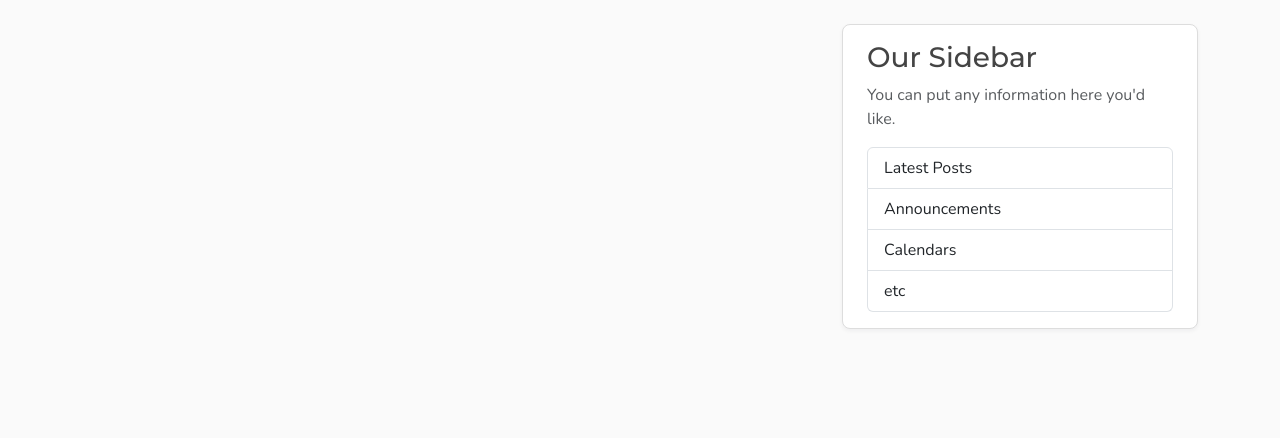
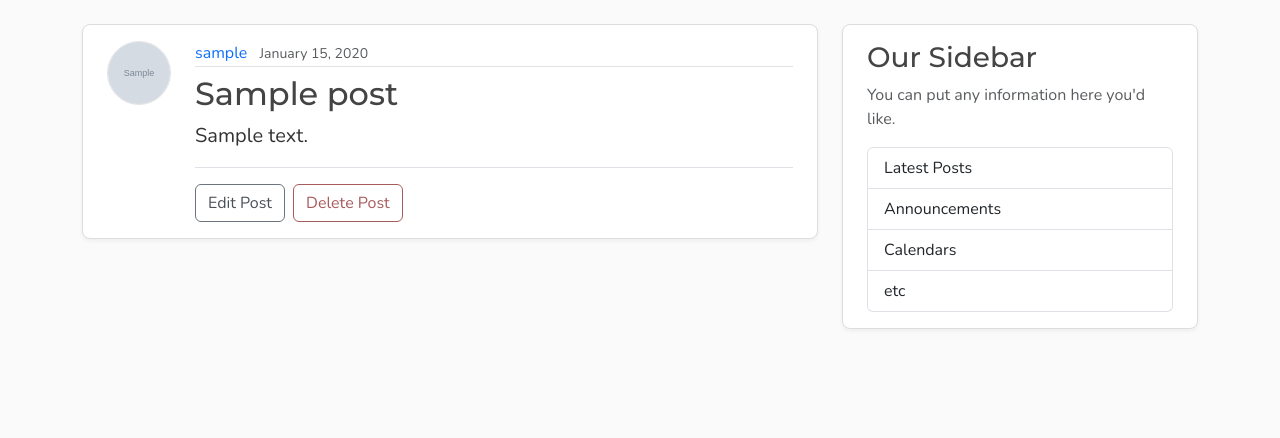
Before and after one commit to manoj-pun/fastapi, a FastAPI app: page /posts/1 in a window 1280 px wide. Shown: the part 56-494 px from the top of the page. Run offline with FastAPI, Linux system fonts and the light colour scheme; tables that the repository leaves empty hold one stand-in row (values such as "Sample post"); grey boxes marked "Sample" are stand-in pictures.

Commit message:
fix:home post and main

```diff
--- a/main.py
+++ b/main.py
@@ -1,43 +1,27 @@
 from typing import Annotated
-from fastapi import FastAPI, Request, HTTPException, status, Depends
+
+from fastapi import Depends, FastAPI, HTTPException, Request, status
 from fastapi.exceptions import RequestValidationError
 from fastapi.responses import JSONResponse
 from fastapi.staticfiles import StaticFiles
 from fastapi.templating import Jinja2Templates
-from starlette.exceptions import HTTPException as StarletteHTTPException
-from schemas import PostCreate, PostResponse, UserCreate, UserResponse
 from sqlalchemy import select
 from sqlalchemy.orm import Session
+from starlette.exceptions import HTTPException as StarletteHTTPException
 
 import models
 from database import Base, engine, get_db
+from schemas import PostCreate, PostResponse, UserCreate, UserResponse
 
 Base.metadata.create_all(bind=engine)
 
 app = FastAPI()
 
 app.mount("/static", StaticFiles(directory="static"), name="static")
-
 app.mount("/media", StaticFiles(directory="media"), name="media")
 
 templates = Jinja2Templates(directory="templates")
 
-posts: list[dict] = [
-    {
-        "id": 1,
-        "author": "Corey Schafer",
-        "title": "FastAPI is Awesome",
-        "content": "This framework is really easy to use and super fast.",
-        "date_posted": "April 20, 2025",
-    },
-    {
-        "id": 2,
-        "author": "Jane Doe",
-        "title": "Python is Great for Web Development",
-        "content": "Python is a great language for web development, and FastAPI makes it even better.",
-        "date_posted": "April 21, 2025",
-    },
-]
 
 @app.get("/", include_in_schema=False, name="home")
 @app.get("/posts", include_in_schema=False, name="posts")
@@ -49,6 +33,7 @@
         "home.html",
         {"posts": posts, "title": "Home"},
     )
+
 
 @app.get("/posts/{post_id}", include_in_schema=False)
 def post_page(request: Request, post_id: int, db: Annotated[Session, Depends(get_db)]):
@@ -63,6 +48,7 @@
         )
     raise HTTPException(status_code=status.HTTP_404_NOT_FOUND, detail="Post not found")
 
+
 @app.get("/users/{user_id}/posts", include_in_schema=False, name="user_posts")
 def user_posts_page(
     request: Request,
@@ -76,7 +62,6 @@
             status_code=status.HTTP_404_NOT_FOUND,
             detail="User not found",
         )
-
     result = db.execute(select(models.Post).where(models.Post.user_id == user_id))
     posts = result.scalars().all()
     return templates.TemplateResponse(
@@ -85,48 +70,51 @@
         {"posts": posts, "user": user, "title": f"{user.username}'s Posts"},
     )
 
+
 @app.post(
     "/api/users",
     response_model=UserResponse,
     status_code=status.HTTP_201_CREATED,
 )
-def create_user(user: UserCreate, db:Annotated[Session,Depends(get_db)]):
-    result = db.execute(select(models.User).where(models.User.username == user.username))
+def create_user(user: UserCreate, db: Annotated[Session, Depends(get_db)]):
+    result = db.execute(
+        select(models.User).where(models.User.username == user.username),
+    )
     existing_user = result.scalars().first()
-
     if existing_user:
         raise HTTPException(
-            status_code=status.HTTP_400_BAD_REQUEST, detail="Username already exists",
+            status_code=status.HTTP_400_BAD_REQUEST,
+            detail="Username already exists",
         )
-
-    result = db.execute(select(models.User).where(models.User.email == user.email))
-    existing_user = result.scalars().first()
-
-    if existing_user:
+    result = db.execute(
+        select(models.User).where(models.User.email == user.email),
+    )
+    existing_email = result.scalars().first()
+    if existing_email:
         raise HTTPException(
-            status_code=status.HTTP_400_BAD_REQUEST, detail="Email already exists",
+            status_code=status.HTTP_400_BAD_REQUEST,
+            detail="Email already registered",
         )
-
     new_user = models.User(
         username=user.username,
-        email=user.email
+        email=user.email,
     )
-
     db.add(new_user)
     db.commit()
     db.refresh(new_user)
-
     return new_user
 
+
 @app.get("/api/users/{user_id}", response_model=UserResponse)
-def get_user(user_id: int, db:Annotated[Session,Depends(get_db)]):
-    result = db.execute(select(models.User).where(models.User.id == user_id))
+def get_user(user_id: int, db: Annotated[Session, Depends(get_db)]):
+    result = db.execute(
+        select(models.User).where(models.User.id == user_id),
+    )
     user = result.scalars().first()
-
     if user:
         return user
+    raise HTTPException(status_code=status.HTTP_404_NOT_FOUND, detail="User not found")
 
-    raise HTTPException(status_code=status.HTTP_404_NOT_FOUND, detail="User not found")
 
 @app.get("/api/users/{user_id}/posts", response_model=list[PostResponse])
 def get_user_posts(user_id: int, db: Annotated[Session, Depends(get_db)]):
@@ -137,7 +125,6 @@
             status_code=status.HTTP_404_NOT_FOUND,
             detail="User not found",
         )
-
     result = db.execute(select(models.Post).where(models.Post.user_id == user_id))
     posts = result.scalars().all()
     return posts
@@ -149,7 +136,7 @@
     posts = result.scalars().all()
     return posts
 
-## Create Post
+
 @app.post(
     "/api/posts",
     response_model=PostResponse,
@@ -163,7 +150,6 @@
             status_code=status.HTTP_404_NOT_FOUND,
             detail="User not found",
         )
-
     new_post = models.Post(
         title=post.title,
         content=post.content,
@@ -174,6 +160,7 @@
     db.refresh(new_post)
     return new_post
 
+
 @app.get("/api/posts/{post_id}", response_model=PostResponse)
 def get_post(post_id: int, db: Annotated[Session, Depends(get_db)]):
     result = db.execute(select(models.Post).where(models.Post.id == post_id))
@@ -182,6 +169,7 @@
         return post
     raise HTTPException(status_code=status.HTTP_404_NOT_FOUND, detail="Post not found")
 
+
 @app.exception_handler(StarletteHTTPException)
 def general_http_exception_handler(request: Request, exception: StarletteHTTPException):
     message = (
@@ -189,7 +177,6 @@
         if exception.detail
         else "An error occurred. Please check your request and try again."
     )
-
     if request.url.path.startswith("/api"):
         return JSONResponse(
             status_code=exception.status_code,
@@ -205,6 +192,7 @@
         },
         status_code=exception.status_code,
     )
+
 
 @app.exception_handler(RequestValidationError)
 def validation_exception_handler(request: Request, exception: RequestValidationError):
--- a/templates/post.html
+++ b/templates/post.html
@@ -1,6 +1,5 @@
 {% extends "layout.html" %}
 {% block content %}
-  {% for post in posts %}
   <article class="content-section py-3 px-4 mb-4">
     <div class="d-flex align-items-start gap-4">
       <img class="rounded-circle article-img flex-shrink-0"
@@ -15,13 +14,48 @@
              href="{{ url_for('user_posts', user_id=post.author.id) }}">{{ post.author.username }}</a>
           <small class="text-body-secondary">{{ post.date_posted.strftime("%B %d, %Y") }}</small>
         </div>
-          <h2>
-            <a class="article-title"
-               href="{{ url_for('post_page', post_id=post.id) }}">{{ post.title }}</a>
-          </h2>
+        <h2 class="article-title">{{ post.title }}</h2>
         <p class="article-content">{{ post.content }}</p>
+        <!-- Only show edit/delete options if the user is the author -->
+        <!-- TODO: Add user authentication and authorization -->
+        <div class="post-actions mt-3 pt-3 border-top">
+          <a class="btn btn-outline-secondary me-1" href="#">Edit Post</a>
+          <button type="button"
+                  class="btn btn-outline-danger"
+                  data-bs-toggle="modal"
+                  data-bs-target="#deleteModal">Delete Post</button>
+        </div>
+        <!-- TODO: Add user authentication and authorization -->
       </div>
     </div>
   </article>
-  {% endfor %}
+
+  <!-- Delete Confirmation Modal -->
+  <div class="modal fade"
+       id="deleteModal"
+       tabindex="-1"
+       aria-labelledby="deleteModalLabel"
+       aria-hidden="true">
+    <div class="modal-dialog">
+      <div class="modal-content">
+        <div class="modal-header">
+          <h5 class="modal-title" id="deleteModalLabel">Delete Post?</h5>
+          <button type="button"
+                  class="btn-close"
+                  data-bs-dismiss="modal"
+                  aria-label="Close"></button>
+        </div>
+        <!-- TODO: <form action="#" method="post"> -->
+        <form action="#">
+          <div class="modal-body">Are you sure you want to delete this post? This action cannot be undone.</div>
+          <div class="modal-footer">
+            <button type="button"
+                    class="btn btn-outline-secondary"
+                    data-bs-dismiss="modal">Cancel</button>
+            <button type="submit" class="btn btn-outline-danger">Delete</button>
+          </div>
+        </form>
+      </div>
+    </div>
+  </div>
 {% endblock content %}
```
Also changed, not shown: templates/user_posts.html (renamed from templates/user_post.html). Lines whose indentation alone changed are shown as unchanged.
